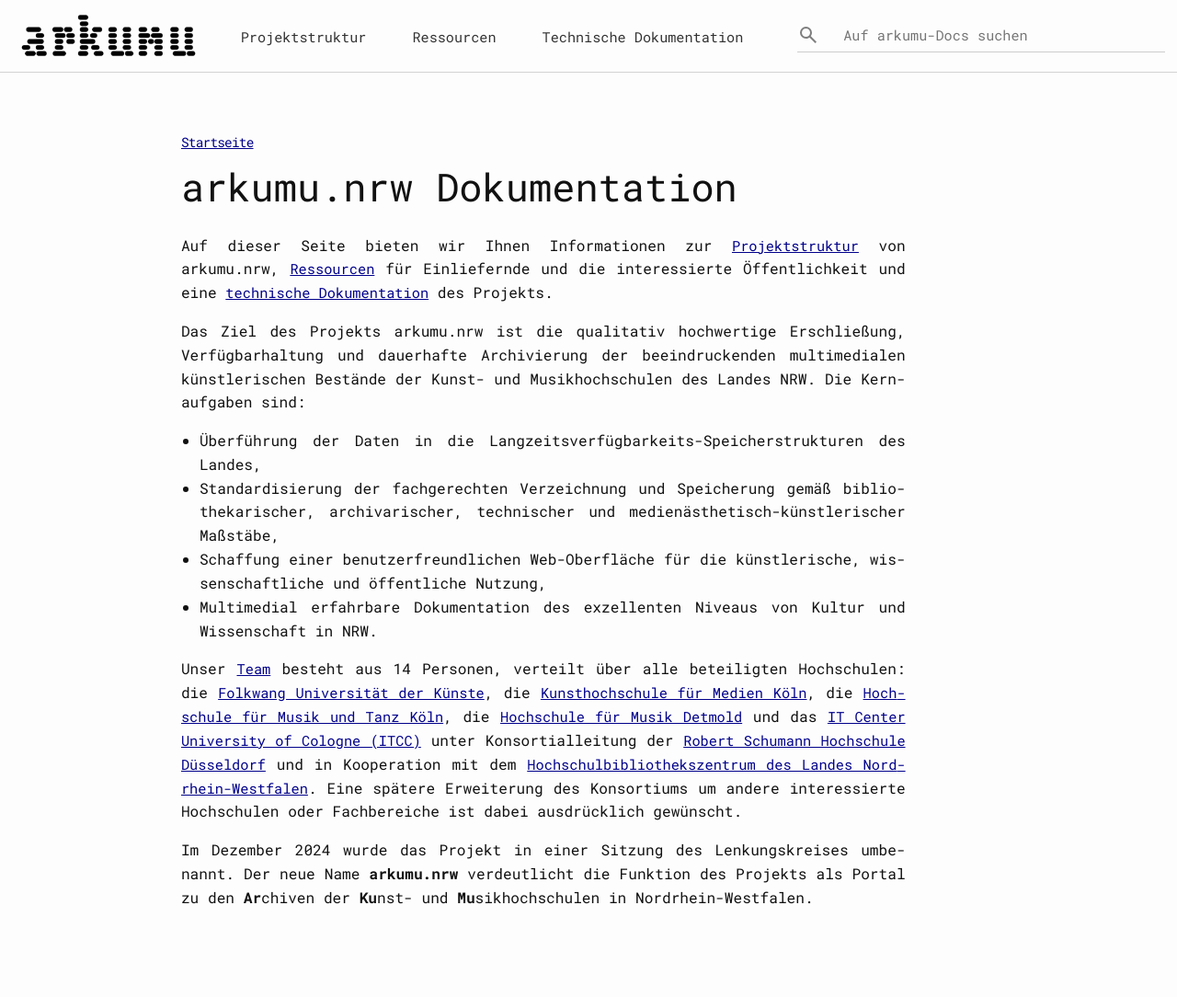
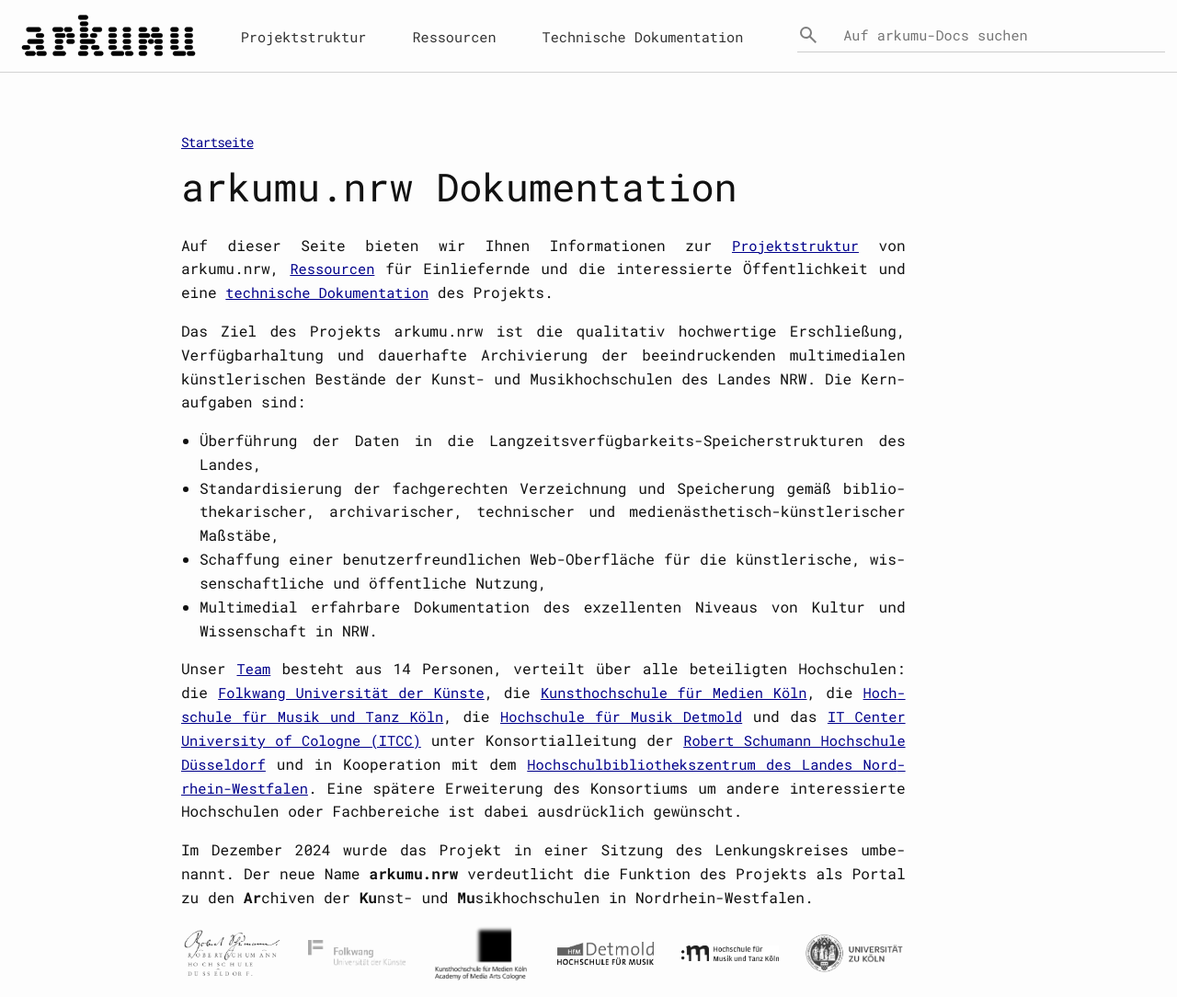
Before and after one commit to arkumu/arkumu.github.io, a Jekyll site: the page built from index.markdown, in a window 1280 px wide. Shown: the top 1084 px of the page at 92% size. Built offline with Jekyll 4.4.1, drawn with Linux system fonts in a browser that asks for light colours; a script that is not in the unit is left out.

Commit message:
Change position of logos from footer to Startseite, add dh and mkw logo to footer

```diff
--- /dev/null
+++ b/_includes/logo-grid.html
@@ -0,0 +1,12 @@
+<div class="logo-grid">
+  <a href="https://www.rsh-duesseldorf.de/"><img alt="Robert Schumann Hochschule-Düsseldorf Logo" src="/assets/images/RSH-Logo.png"></a>
+  <a href="https://www.folkwang-uni.de/home"><img alt="Folkwang Universität der Künste Logo" src="/assets/images/logo-folkwang.png"></a>
+  <a href="https://www.khm.de/"><img alt="Kunsthochschule für Medien Köln Logo" src="/assets/images/Logo-KHM.png"></a>
+  <a href="https://www.hfm-detmold.de/"><img alt="Hochschule für Musik Detmold Logo" src="/assets/images/HfM_Logo_HKS_14N.png"></a>
+  <a href="https://www.hfmt-koeln.de/"><img alt="Hochschule für Musik und Tanz Köln Logo" src="/assets/images/HfMT-Logo.png"></a>
+  <a href="https://www.uni-koeln.de/"><img alt="Universität zu Köln Logo" src="/assets/images/universitaet_zu_koeln_logo.png"></a>
+  <a href="https://itcc.uni-koeln.de/"><img alt="IT Center University of Cologne (ITCC) Logo" src="/assets/images/logo_itcc.svg"></a>
+  <!--<a href="https://www.dh.nrw/"><img alt="Digitale Hochschule Logo" src="/assets/images/DH-NRW_Logo_neu.png"></a>-->
+  <a href="https://www.hbz-nrw.de/"><img alt="Hochschul-Bibliothekszentrum Nordrhein-Westfalen Logo" src="/assets/images/hbz_logo_gross.gif"></a>
+  <a href="https://www.lzv.nrw/"><img alt="Langzeitverfügbarkeit Nordrhein-Westfalen Logo" src="/assets/images/LZV.png"></a>
+</div>
--- a/_layouts/arkumu-docs.html
+++ b/_layouts/arkumu-docs.html
@@ -71,33 +71,13 @@
           <span class="contact">arkumu-Docs wird kooperativ <br/>auf <a href="https://github.com/arkumu/arkumu.github.io"><svg class="svg-icon"><use xlink:href="/assets/minima-social-icons.svg#github"></use></svg>Github</a> gepflegt.</span><br/>
           <span class="contact"><a href="/impressum">Impressum</a></span>
         </div>
-        <div class="center-footer">
-          <b class="center-footer-text">Gefördert durch:</b><br/>
-          <a href="https://www.mkw.nrw/"><img src="/assets/images/AK_Kultur_und_Wissenschaft_Farbig_CMYK_svg.svg" aria-label="Ministerium für Kultur und Wissenschaft Nordrhein-Westfalen" alt="Ministerium für Kultur und Wissenschaft Nordrhein-Westfalen-Link"></a>
-        </div>
         <div class="right-footer">
-          <a href="https://www.rsh-duesseldorf.de/"><img style="width: 17%; display: inline-block; margin-right: 2%;" alt="Robert Schumann Hochschule-Düsseldorf Logo" src="/assets/images/RSH-Logo.png"></a>
-          <a href="https://www.folkwang-uni.de/home"><img style="width: 17%; display: inline-block; margin-right: 2%; filter:brightness(0);" alt="Folkwang Universität der Künste Logo" src="/assets/images/logo-folkwang.png"></a>
-          <a href="https://www.khm.de/"><img style="width: 17%; display: inline-block; margin-right: 1.5%;" alt="Kunsthochschule für Medien Köln Logo" src="/assets/images/Logo-KHM.png"></a>
-          <a href="https://www.hfm-detmold.de/"><img style="width: 17%; display: inline-block; margin-right: 3%;" alt="Hochschule für Musik Detmold Logo" src="/assets/images/HfM_Logo_HKS_14N.png"></a>
-          <a href="https://www.hfmt-koeln.de/"><img style="width: 17%; display: inline-block;" alt="Hochschule für Musik und Tanz Köln Logo" src="/assets/images/HfMT-Logo.png"></a>
-          <a href="https://www.uni-koeln.de/"><img style="width: 20%; display: inline-block; margin-right: 3%; padding-left: 8px;" alt="Universität zu Köln Logo" src="/assets/images/universitaet_zu_koeln_logo.png"></a>
-          <a href="https://itcc.uni-koeln.de/"><img style="width: 15%; display: inline-block; margin-right: 5%;" alt="IT Center University of Cologne (ITCC) Logo" src="/assets/images/logo_itcc.svg"></a>
-          <a href="https://www.dh.nrw/"><img style="width: 14%; display: inline-block; margin-right: 5.2%;" alt="Digitale Hochschule Logo" src="/assets/images/DH-NRW_Logo_neu.png"></a>
-          <a href="https://www.hbz-nrw.de/"><img style="width: 12%; display: inline-block; margin-right: 4.2%;" alt="Hochschul-Bibliothekszentrum Nordrhein-Westfalen Logo" src="/assets/images/hbz_logo_gross.gif"></a>
-          <a href="https://www.lzv.nrw/"><img style="width: 13%; display: inline-block;" alt="Langzeitverfügbarkeit Nordrhein-Westfalen Logo" src="/assets/images/LZV.png"></a>
+          <a href="https://www.dh.nrw/"><img style="width: 18%; display: inline-block; margin-right: 7%;" alt="Digitale Hochschule Logo" src="/assets/images/DH-NRW_Logo_Koop.jpg"></a>
+          <a href="https://www.mkw.nrw/"><img style="width: 30%" src="/assets/images/Logo_MKW_NRW.jpg" aria-label="Ministerium für Kultur und Wissenschaft Nordrhein-Westfalen" alt="Ministerium für Kultur und Wissenschaft Nordrhein-Westfalen-Link"></a>
         </div>
         <div class="right-footer-mobile">
-          <a href="https://www.rsh-duesseldorf.de/"><img style="width: 115px; display: inline-block; margin-right: 0.5%; margin-bottom: 1%;" alt="Robert Schumann Hochschule-Düsseldorf Logo" src="/assets/images/RSH-Logo.png"></a>
-          <a href="https://www.folkwang-uni.de/home"><img style="width: 115px; display: inline-block; margin-right: 0.5%; padding-left: 8px; filter:brightness(0);" alt="Folkwang Universität der Künste Logo" src="/assets/images/logo-folkwang.png"></a>
-          <a href="https://www.khm.de/"><img style="width: 115px; display: inline-block; margin-right: 0.5%;" alt="Kunsthochschule für Medien Köln Logo" src="/assets/images/Logo-KHM.png"></a>
-          <a href="https://www.hfm-detmold.de/"><img style="width: 110px; display: inline-block; margin-right: 1%; padding-left: 8px" alt="Hochschule für Musik Detmold Logo" src="/assets/images/HfM_Logo_HKS_14N.png"></a>
-          <a href="https://www.hfmt-koeln.de/"><img style="width: 110px; display: inline-block; padding-left: 8px" alt="Hochschule für Musik und Tanz Köln Logo" src="/assets/images/HfMT-Logo.png"></a>
-          <a href="https://www.uni-koeln.de/"><img style="width: 110px; display: inline-block; margin-right: 1%;" alt="Universität zu Köln Logo" src="/assets/images/universitaet_zu_koeln_logo.png"></a>
-          <a href="https://itcc.uni-koeln.de/"><img style="width: 100px; display: inline-block; margin-right: 2%; padding-left: 8px" alt="IT Center University of Cologne (ITCC) Logo" src="/assets/images/logo_itcc.svg"></a>
-          <a href="https://www.dh.nrw/"><img style="width: 90px; display: inline-block; margin-right: 2%; padding-left: 8px" alt="Digitale Hochschule Logo" src="/assets/images/DH-NRW_Logo_neu.png"></a>
-          <a href="https://www.hbz-nrw.de/"><img style="width: 80px; display: inline-block; margin-right: 2.5%; padding-left: 8px" alt="Hochschul-Bibliothekszentrum Nordrhein-Westfalen Logo" src="/assets/images/hbz_logo_gross.gif"></a>
-          <a href="https://www.lzv.nrw/"><img style="width: 90px; display: inline-block; padding-left: 8px" alt="Langzeitverfügbarkeit Nordrhein-Westfalen Logo" src="/assets/images/LZV.png"></a>
+          <a href="https://www.dh.nrw/"><img style="width: 230px; display: inline-block; margin-right: 2%; padding-left: 8px" alt="Digitale Hochschule Logo" src="/assets/images/DH-NRW_Logo_Koop.jpg"></a>
+          <a href="https://www.mkw.nrw/"><img style="width: 230px; display: inline-block; margin-right: 2%; padding-left: 8px; margin-top: 5%" alt="Ministerium für Kultur und Wissenschaft Nordrhein-Westfalen-Link" src="/assets/images/Logo_MKW_NRW.jpg"></a>
         </div>
       </footer>
     </body>
--- a/assets/css/arkumu-docs.css
+++ b/assets/css/arkumu-docs.css
@@ -1271,18 +1271,19 @@ img {
    margin-top: 0.9%;
    flex: 3;
    display: block;
+   text-align: right;
  }
 
  .right-footer img {
    margin-bottom: 0%;
    margin-top: 0%;
-   filter: grayscale(1);
+   filter: grayscale(100%);
  }
 
  .right-footer img:hover {
-   filter: grayscale(0);
-   filter: brightness(1) !important;
+   filter: none;
    opacity: 1;
+   transition: filter 0.3s ease;
  }
 
  .right-footer-mobile {
@@ -1292,7 +1293,7 @@ img {
  .right-footer-mobile img {
    display: inline-block;
    margin-bottom: 2%;
-   margin-top: 2%;
+   margin-top: 5%;
    filter: grayscale(1);
  }
 
@@ -1367,3 +1368,43 @@ img {
      float: left;
    }
  }
+
+.logo-grid {
+  display: grid;
+  grid-template-columns: repeat(auto-fill, minmax(120px, 1fr));
+  gap: 1.5rem;
+  justify-content: center;
+  margin: 0 auto; /* Zentriert den gesamten Container */
+  align-items: center;
+  max-width: 100%;
+}
+
+  /* Logo-Grid-Styling */
+.logo-grid a img {
+  max-height: 60px;
+  width: 100%;
+  height: auto;
+  object-fit: contain;
+  box-shadow: none !important;
+  filter: grayscale(100%);
+  transition: filter 0.3s ease;
+}
+
+.logo-grid a img:hover {
+  filter: none;
+}
+
+/* Desktop: 6 Logos pro Reihe */
+@media (min-width: 1024px) {
+  .logo-grid {
+    grid-template-columns: repeat(6, 1fr);
+  }
+}
+
+/* Tablet und kleiner: 3 Logos pro Reihe */
+@media (max-width: 1023px) {
+  .logo-grid {
+    grid-template-columns: repeat(3, 1fr);
+    justify-items: start;
+  }
+}
--- a/index.markdown
+++ b/index.markdown
@@ -17,3 +17,5 @@ Das Ziel des Projekts arkumu.nrw ist die qualitativ hochwertige Erschließung, V
 Unser [Team](/projektstruktur/team) besteht aus 14 Personen, verteilt über alle beteiligten Hochschulen: die [Folkwang Universität der Künste](https://www.folkwang-uni.de/home), die [Kunsthochschule für Medien Köln](https://www.khm.de/), die [Hochschule für Musik und Tanz Köln](https://www.hfmt-koeln.de/), die [Hochschule für Musik Detmold](https://www.hfm-detmold.de/) und das [IT Center University of Cologne (ITCC)](https://itcc.uni-koeln.de/) unter Konsortialleitung der [Robert Schumann Hochschule Düsseldorf](https://www.rsh-duesseldorf.de/) und in Kooperation mit dem [Hochschulbibliothekszentrum des Landes Nordrhein-Westfalen](https://www.hbz-nrw.de/). Eine spätere Erweiterung des Konsortiums um andere interessierte Hochschulen oder Fachbereiche ist dabei ausdrücklich gewünscht.
 
 Im Dezember 2024 wurde das Projekt in einer Sitzung des Lenkungskreises umbenannt. Der neue Name **arkumu.nrw** verdeutlicht die Funktion des Projekts als Portal zu den **Ar**chiven der **Ku**nst- und **Mu**sikhochschulen in Nordrhein-Westfalen.
+
+{% include logo-grid.html %}
```
Also changed, not shown: assets/images/Logo-KHM.png, assets/images/Logo-rrzk.jpg (deleted), assets/images/Logo_MKW_NRW.JPG (added), assets/images/RSH-Logo.png, assets/images/universitaet_zu_koeln_logo.png, 1 other file.
